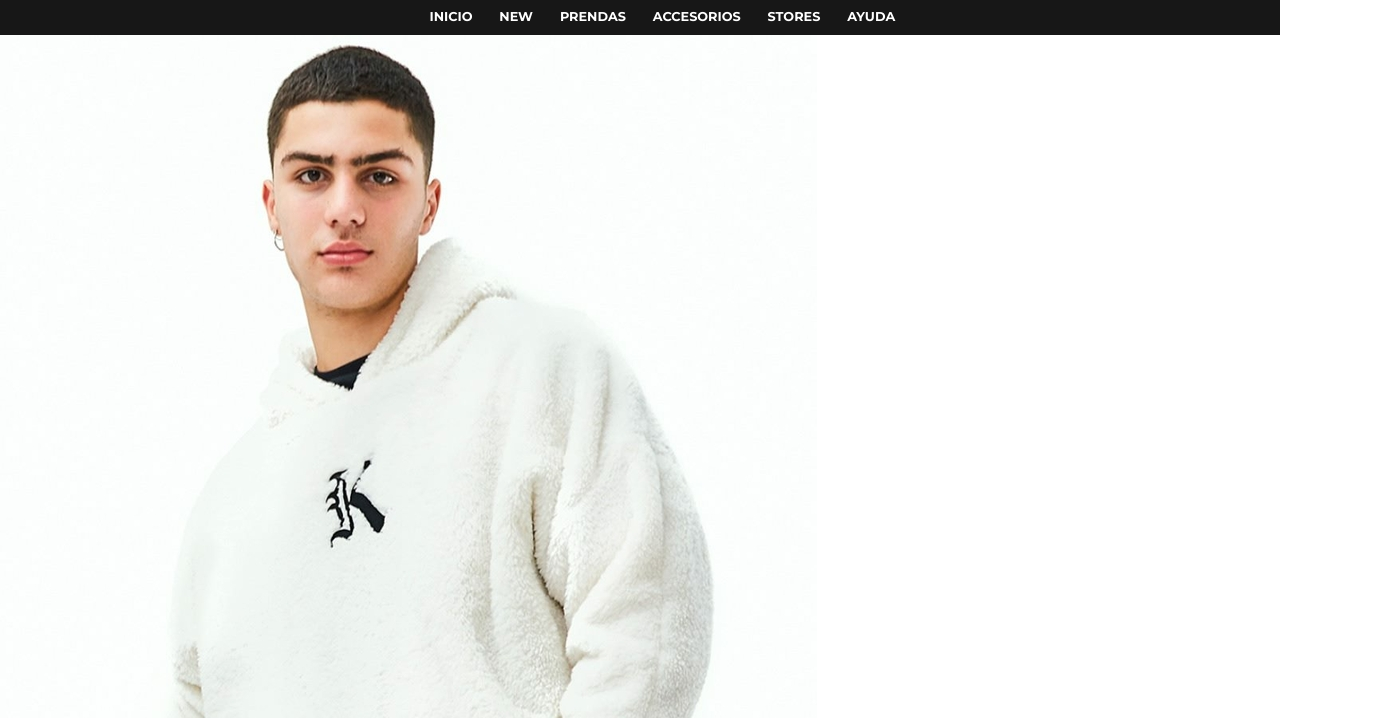
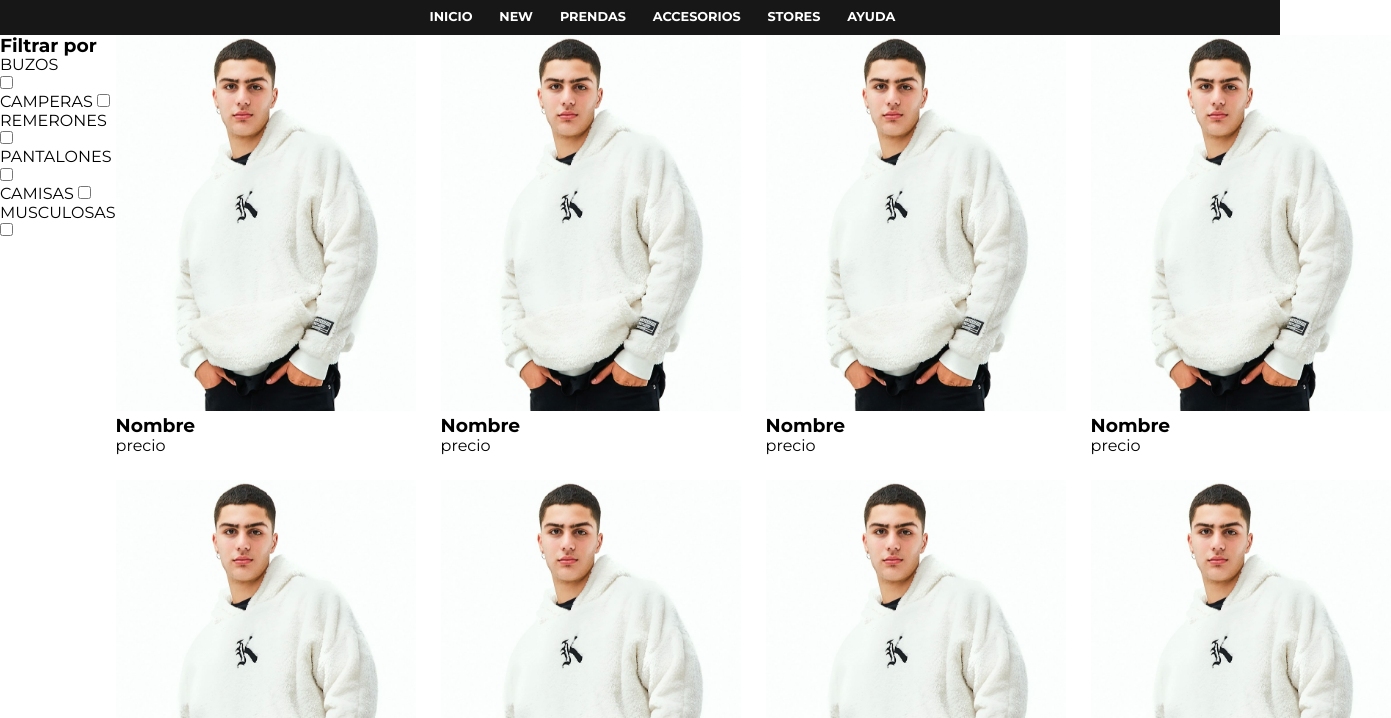
Before and after one commit to agusconde/paginaWeb, a plain HTML site: page pages/newClothes.html in a window 1280 px wide. Shown: the part 82-800 px from the top of the page, 1391 px wide, since content can reach past the window. Drawn offline with Linux system fonts and the light colour scheme; files that its build step writes are made by us from their sources.

Commit message:
progeso del nuevo grid en newClothes

```diff
--- a/css/style.css
+++ b/css/style.css
@@ -360,23 +360,22 @@ textarea {
 
 /* -------------------------- ACCESORIES STYLE (INICIO) -------------------------- */
 
-.main_context_container {
+
+.main__container{
   display: flex;
+  justify-content: space-between;
 }
 
-.container-side-bar form {
-  display: flex;
-  flex-direction: column;
+.gallery__container {
+  display: grid;
+  grid-template-columns: repeat(4, 1fr);
+  justify-items: center;
+  gap: 25px;
+  width: 100%;
 }
 
-.form__item {
-  display: flex;
-  justify-content: space-between;
-  margin: 2% 0;
-}
-
-.form__item label {
-  font-size: 1em;
+.item__img {
+  width: 300px;
 }
 
 /* -------------------------- ACCESORIES STYLE (FIN) -------------------------- */
@@ -560,7 +559,7 @@ textarea {
 /*movil*/
 
 @media (max-width: 575.98px) and (orientation: portrait) {
-/*   body {
+  /*   body {
     background: green;
   } */
 
@@ -611,7 +610,7 @@ textarea {
     display: flex;
   }
 
-  .container__discounts__elem{
+  .container__discounts__elem {
     width: 110px;
   }
 
--- a/pages/newClothes.html
+++ b/pages/newClothes.html
@@ -47,53 +47,143 @@
     </header>
 
     <!-- MAIN SECTION -->
+    <main class="main__container">
+      <div class="asside">
+        <section class="container-side-bar">
+          <h3>Filtrar por</h3>
+          <form class="form" action="">
+            <div class="form__item">
+              <div class="form__item__tittle">
+                <label for="beanis">BUZOS</label>
+              </div>
+              <div class="form__item__checkbox">
+                <input
+                  type="checkbox"
+                  value="beanis"
+                  class="form__checkbox"
+                  id="beanis"
+                />
+              </div>
+            </div>
+            <div class="form__item">
+              <label for="boxers">CAMPERAS</label>
+              <input type="checkbox" value="boxers" class="form__checkbox" id="boxers" />
+            </div>
+            <div class="form__item">
+              <label for="tapabocas">REMERONES</label>
+              <input
+                type="checkbox"
+                value="tapabocas"
+                class="form__checkbox"
+                id="tapabocas"
+              />
+            </div>
+            <div class="form__item">
+              <label for="llaveros">PANTALONES </label>
+              <input
+                type="checkbox"
+                value="llaveros"
+                class="form__checkbox"
+                id="llaveros"
+              />
+            </div>
+            <div class="form__item">
+              <label for="bags">CAMISAS</label>
+              <input type="checkbox" value="bags" class="form__checkbox" id="bags" />
+            </div>
+            <div class="form__item">
+              <label for="zapatillas">MUSCULOSAS</label>
+              <input
+                type="checkbox"
+                value="zapatillas"
+                class="form__checkbox"
+                id="zapatillas"
+              />
+            </div>
+          </form>
+        </section>
+      </div>
       <div class="gallery__container">
         <div class="gallery__item">
-        <img src="../assets/images/buzo-london-white.jpg" alt="" />
+          <img src="../assets/images/buzo-london-white.jpg" alt="" class="item__img" />
+          <div>
+            <h3>Nombre</h3>
+            <span>precio</span>
+          </div>
+        </div>
+        <div class="gallery__item">
+          <img src="../assets/images/buzo-london-white.jpg" alt="" class="item__img" />
           <h3>Nombre</h3>
           <span>precio</span>
         </div>
         <div class="gallery__item">
-        <img src="../assets/images/buzo-london-white.jpg" alt="" />
+          <img src="../assets/images/buzo-london-white.jpg" alt="" class="item__img" />
           <h3>Nombre</h3>
           <span>precio</span>
         </div>
         <div class="gallery__item">
-        <img src="../assets/images/buzo-london-white.jpg" alt="" />
+          <img src="../assets/images/buzo-london-white.jpg" alt="" class="item__img" />
+          <h3>Nombre</h3>
+          <span>precio</span>
+        </div>
+
+        <div class="gallery__item">
+          <img src="../assets/images/buzo-london-white.jpg" alt="" class="item__img" />
           <h3>Nombre</h3>
           <span>precio</span>
         </div>
         <div class="gallery__item">
-        <img src="../assets/images/buzo-london-white.jpg" alt="" />
+          <img src="../assets/images/buzo-london-white.jpg" alt="" class="item__img" />
           <h3>Nombre</h3>
           <span>precio</span>
         </div>
         <div class="gallery__item">
-        <img src="../assets/images/buzo-london-white.jpg" alt="" />
+          <img src="../assets/images/buzo-london-white.jpg" alt="" class="item__img" />
           <h3>Nombre</h3>
           <span>precio</span>
         </div>
         <div class="gallery__item">
-        <img src="../assets/images/buzo-london-white.jpg" alt="" />
+          <img src="../assets/images/buzo-london-white.jpg" alt="" class="item__img" />
           <h3>Nombre</h3>
           <span>precio</span>
         </div>
         <div class="gallery__item">
-        <img src="../assets/images/buzo-london-white.jpg" alt="" />
+          <img src="../assets/images/buzo-london-white.jpg" alt="" class="item__img" />
           <h3>Nombre</h3>
           <span>precio</span>
         </div>
         <div class="gallery__item">
-        <img src="../assets/images/buzo-london-white.jpg" alt="" />
+          <img src="../assets/images/buzo-london-white.jpg" alt="" class="item__img" />
           <h3>Nombre</h3>
           <span>precio</span>
         </div>
         <div class="gallery__item">
-        <img src="../assets/images/buzo-london-white.jpg" alt="" />
+          <img src="../assets/images/buzo-london-white.jpg" alt="" class="item__img" />
+          <h3>Nombre</h3>
+          <span>precio</span>
+        </div>
+        <div class="gallery__item">
+          <img src="../assets/images/buzo-london-white.jpg" alt="" class="item__img" />
+          <h3>Nombre</h3>
+          <span>precio</span>
+        </div>
+        <div class="gallery__item">
+          <img src="../assets/images/buzo-london-white.jpg" alt="" class="item__img" />
+          <h3>Nombre</h3>
+          <span>precio</span>
+        </div>
+        <div class="gallery__item">
+          <img src="../assets/images/buzo-london-white.jpg" alt="" class="item__img" />
+          <h3>Nombre</h3>
+          <span>precio</span>
+        </div>
+        <div class="gallery__item">
+          <img src="../assets/images/buzo-london-white.jpg" alt="" class="item__img" />
           <h3>Nombre</h3>
           <span>precio</span>
         </div>
       </div>
+    </main>
 
     <footer class="footer footer--margin">
       <section class="footer__container">
```
Lines whose indentation alone changed are shown as unchanged.
